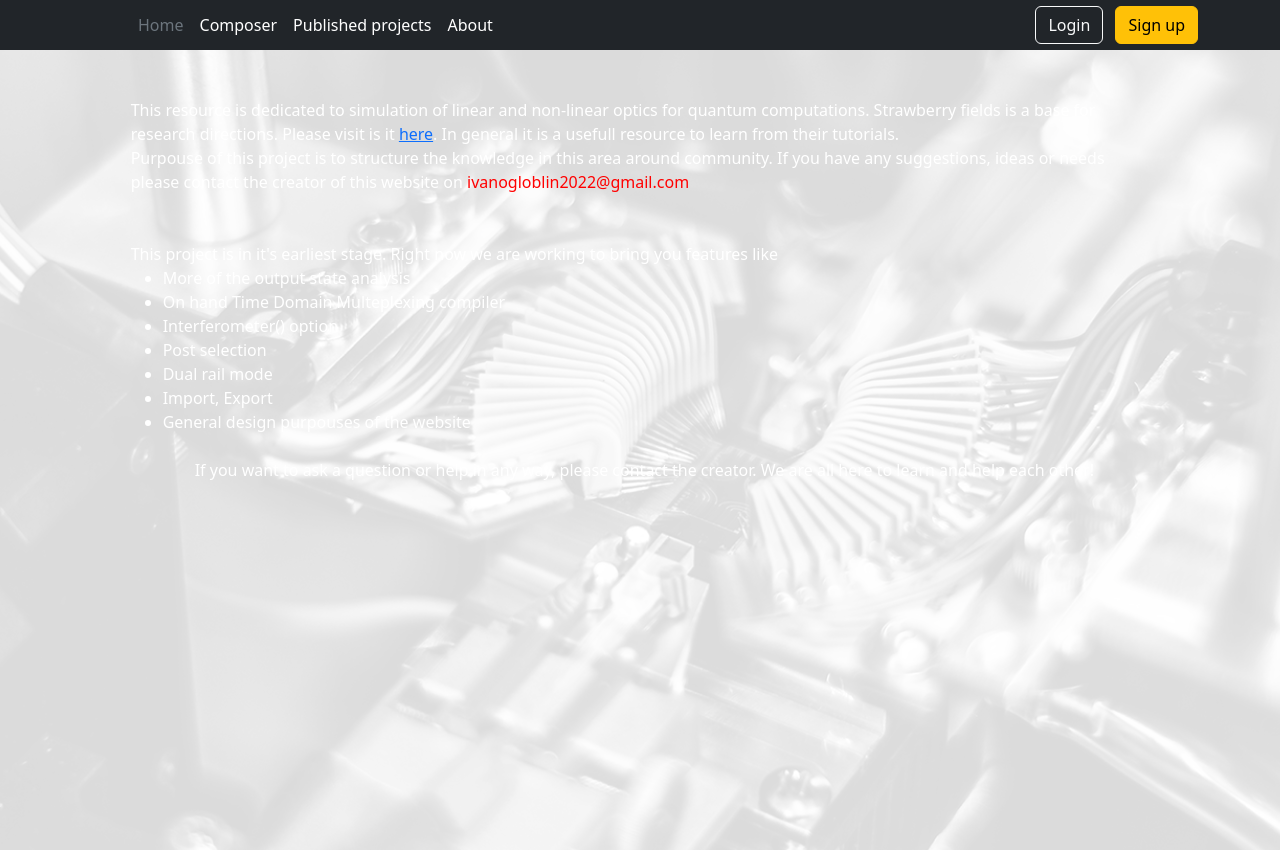
After one commit to StudioShader/SF_Composer, a Django app: page /LODesigner/about/ in a window 1280 px wide. The commit adds this page. Run offline with Django 4.2, Linux system fonts and the light colour scheme; some libraries are stand-ins or nearby versions.

Commit message:
First ready version

```diff
--- a/mysite/LODesigner/urls.py
+++ b/mysite/LODesigner/urls.py
@@ -4,6 +4,8 @@ from django.views.generic import TemplateView
 from . import views
 
 urlpatterns = [
+    path("home/", views.home, name="home"),
+    path("about/", views.about, name="about"),
     path("", views.index, name="index"),
     # path("index/", views.index, name="main_index"),
     path("lo_designer/add_cycle_object/", views.add_cycle_object, name="add_cycle_object"),
--- a/mysite/LODesigner/views.py
+++ b/mysite/LODesigner/views.py
@@ -37,6 +37,11 @@ def index(request):
         {"projects": projects, "projects_json": final_json, "only_published": 'false'},
     )
 
+def home(request):
+    return redirect("/login")
+
+def about(request):
+    return render(request, "about.html")
 
 @xframe_options_sameorigin
 def lodesigner(request, project_key):
@@ -89,15 +94,13 @@ def create_project(request):
 @login_required(login_url="/login")
 def publish_project(request, project_key):
     if request.method == "POST":
-        projects = Project.objects.get(pk=project_key)
-        projects.published = True
-        projects.save()
-        return HttpResponse("Project was succesfully published")
-
-@login_required(login_url="/login")
-def home(request):
-    return redirect(request, "/LODesigner/index")
-
+        if request.user.groups.filter(name='mod').exists():
+            projects = Project.objects.get(pk=project_key)
+            projects.published = True
+            projects.save()
+            return HttpResponse("Project was succesfully published")
+        else:
+            return HttpResponse("You are not authorized to publish projects, please contact ivanogloblin2022@gmail.com")
 
 @csrf_exempt
 @login_required(login_url="/login")
--- a/mysite/mysite/urls.py
+++ b/mysite/mysite/urls.py
@@ -17,9 +17,10 @@ Including another URLconf
 from django.contrib import admin
 from django.urls import include, path
 from django.views.generic import TemplateView
+from . import views
 
 urlpatterns = [
-    path("", TemplateView.as_view(template_name="home.html")),
+    path("", views.home, name="home"),
     path("", include("django.contrib.auth.urls")),
     path("LODesigner/", include("LODesigner.urls")),
     path('admin/', admin.site.urls),
--- /dev/null
+++ b/mysite/templates/about.html
@@ -0,0 +1,25 @@
+{% extends 'base.html' %}
+{% load static %}
+{% block "content" %}
+<img style="opacity: 0.15;position: absolute; z-index: -10; top: 0px; left: -50px; width: 1570;" src="{% static 'LODesigner/images/back.png' %}" alt="My image"/>
+<div class="container col-xl-10 col-xxl-8 px-4 py-5" style="color:white">
+    This resource is dedicated to simulation of linear and non-linear optics for quantum computations. Strawberry fields is a base for research directions. Please visit is it
+            <a href="https://strawberryfields.ai/photonics/demonstrations.html">here</a>. In general it is a usefull resource to learn from their tutorials. <br/> Purpouse of this project is to structure the knowledge in this area around community.
+            If you have any suggestions, ideas or needs please contact the creator of this website on <a style="color:red">ivanogloblin2022@gmail.com</a>
+            <br/>
+            <br/>
+            <br/>
+            This project is in it's earliest stage. Right now we are working to bring you features like
+            <ul>
+                <li>More of the output state analysis</li>
+                <li>On hand Time Domain Multeplexing compiler</li>
+                <li>Interferometer() option</li>
+                <li>Post selection</li>
+                <li>Dual rail mode</li>
+                <li>Import, Export</li>
+                <li>General design purpouses of the website</li>
+            <ul/>
+            <br/>
+            If you want to ask a question or help in any way, please contact the creator. We are all here to learn and help each other!
+        </div>
+{% endblock "content" %}
--- a/mysite/templates/base.html
+++ b/mysite/templates/base.html
@@ -103,11 +103,10 @@
           </a>
 
           <ul class="nav col-12 col-lg-auto me-lg-auto mb-2 justify-content-center mb-md-0">
-            <li><a href="#" class="nav-link px-2 text-secondary">Home</a></li>
+            <li><a href="/" class="nav-link px-2 text-secondary">Home</a></li>
             <li><a href="/LODesigner" class="nav-link px-2 text-white">Composer</a></li>
             <li><a href="/LODesigner/published" class="nav-link px-2 text-white">Published projects</a></li>
-            <li><a href="#" class="nav-link px-2 text-white">FAQs</a></li>
-            <li><a href="#" class="nav-link px-2 text-white">About</a></li>
+            <li><a href="/LODesigner/about" class="nav-link px-2 text-white">About</a></li>
           </ul>
 
           <div class="text-end">
```
Also changed, not shown: mysite/mysite/views.py (added, +20 -0 lines), mysite/templates/registration/login.html (+15 -1 lines), mysite/LODesigner/static/LODesigner/images/back.png (added).
